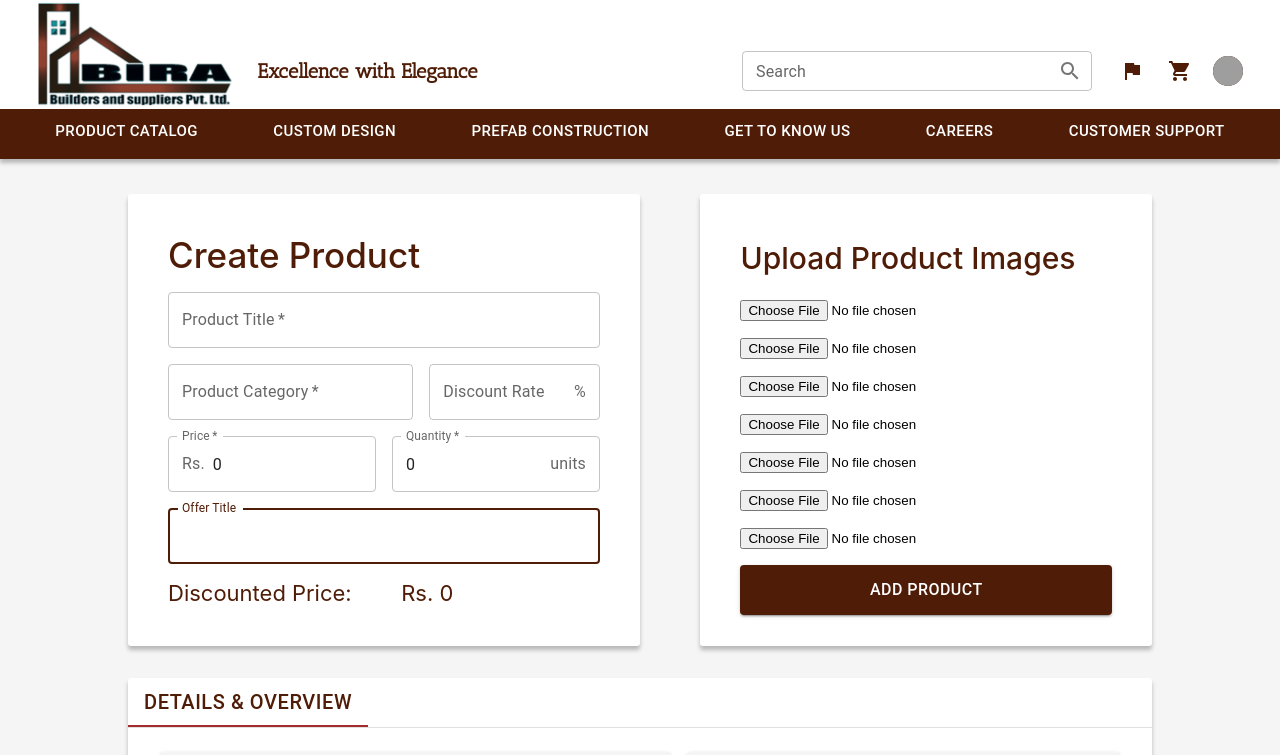
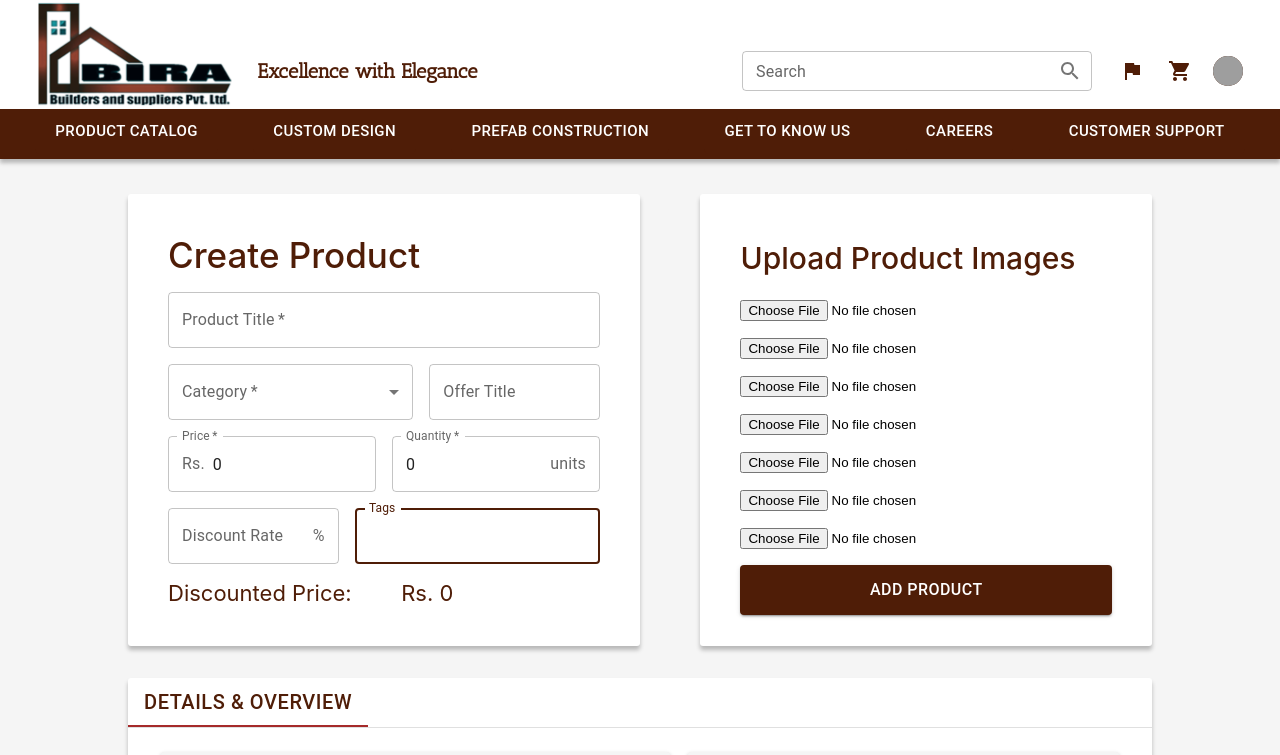
Before and after one commit to NalinMalla/BOSS, a React (Create React App) app: page /product/add in a window 1280 px wide. Shown: the top 755 px of the page. Built offline with nearby package versions, Linux system fonts and the light colour scheme; sample sign-in values are in the browser's storage.

Commit message:
update productAddPage.

```diff
--- a/src/screens/productAddPage.js
+++ b/src/screens/productAddPage.js
@@ -7,6 +7,10 @@ import Grid from "@mui/material/Grid";
 import InputAdornment from "@mui/material/InputAdornment";
 import Tabs from "@mui/material/Tabs";
 import Tab from "@mui/material/Tab";
+import FormControl from "@mui/material/FormControl";
+import InputLabel from "@mui/material/InputLabel";
+import MenuItem from "@mui/material/MenuItem";
+import Select from "@mui/material/Select";
 
 import Colors from "../res/colors";
 
@@ -24,6 +28,7 @@ const ProductAddPage = () => {
   const [specification, setSpecification] = React.useState("");
   const [quantity, setQuantity] = React.useState("0");
   const [discountPrice, setDiscountPrice] = React.useState("0");
+  const [tags, setTags] = React.useState("");
 
   let [valid, setValid] = React.useState(true);
 
@@ -37,6 +42,11 @@ const ProductAddPage = () => {
   const handleDealsChange = (event) => {
     setDeals(event.target.value);
   };
+
+  const handleTagsChange = (event) => {
+    setTags(event.target.value);
+  };
+
   const handleTitleChange = (event) => {
     setTitle(event.target.value);
   };
@@ -56,9 +66,10 @@ const ProductAddPage = () => {
     setPrice(event.target.value);
     event.target.value > 0
       ? setDiscountPrice(
-        (discountRate === "" || discountRate <=0 || discountRate > 100)
+          discountRate === "" || discountRate <= 0 || discountRate > 100
             ? event.target.value
-          : Number(event.target.value) - (Number(discountRate) / 100) * Number(event.target.value)
+            : Number(event.target.value) -
+                (Number(discountRate) / 100) * Number(event.target.value)
         )
       : setDiscountPrice(event.target.value);
   };
@@ -71,7 +82,9 @@ const ProductAddPage = () => {
     setDiscountRate(event.target.value);
     price > 0
       ? setDiscountPrice(
-        (event.target.value === "" || event.target.value <=0 || event.target.value > 100)
+          event.target.value === "" ||
+            event.target.value <= 0 ||
+            event.target.value > 100
             ? price
             : Number(price) - (Number(event.target.value) / 100) * Number(price)
         )
@@ -109,7 +122,7 @@ const ProductAddPage = () => {
       formData.append("description", description);
       formData.append("specification", specification);
       formData.append("discountPrice", discountPrice);
-
+      formData.append("tags", tags);
       axios({
         method: "post",
         url: `http://localhost:5000/products/add`,
@@ -179,47 +192,46 @@ const ProductAddPage = () => {
               </Grid>
 
               <Grid item xs={12} sm={7}>
-                <TextField
-                  required
-                  fullWidth
-                  id="category"
+                <FormControl fullWidth required defaultValue="">
+                  <InputLabel id="demo-simple-select-label">
+                    {category.trim() === "" && valid === false ? (
+                      <span style={{ color: "#D32F2F" }}>Unfilled</span>
+                    ) : (
+                      "Category"
+                    )}
+                  </InputLabel>
+                  <Select
+                    labelId="demo-simple-select-label"
+                    id="demo-simple-select"
                     name="category"
-                  label={
-                    category.trim() === "" && valid === false
-                      ? "Empty field"
-                      : "Product Category"
-                  }
                     value={category}
+                    label="category"
+                    error={category === "" && valid === false}
                     onChange={handleCategoryChange}
-                  error={category.trim() === "" && valid === false}
-                />
+                  >
+                    <MenuItem value="sofa">Sofa</MenuItem>
+                    <MenuItem value="chair">Chair</MenuItem>
+                    <MenuItem value="bed">Bed</MenuItem>
+                    <MenuItem value="wardrobe">Wardrobe</MenuItem>
+                    <MenuItem value="decoration">Decoration</MenuItem>
+                    <MenuItem value="table">Table</MenuItem>
+                    <MenuItem value="shelf">Shelf</MenuItem>
+                    <MenuItem value="window">Window</MenuItem>
+                    <MenuItem value="door">Door</MenuItem>
+                    <MenuItem value="prefab">Prefab</MenuItem>
+                  </Select>
+                </FormControl>
               </Grid>
 
-              <Grid item xs={5}>
+              <Grid item xs={12} sm={5}>
                 <TextField
+                  name="deals"
                   fullWidth
-                  id="discountRate"
-                  name="discountRate"
-                  autoComplete="discountRate"
-                  label={
-                    discountRate.trim() !== "" &&
-                    (Number(discountRate) < 0 || Number(discountRate) > 100) &&
-                    valid === false
-                      ? "Invalid Discount Rate."
-                      : "Discount Rate"
-                  }
-                  InputProps={{
-                    endAdornment: (
-                      <InputAdornment position="end">%</InputAdornment>
-                    ),
-                  }}
-                  value={discountRate}
-                  onChange={handleDiscountRateChange}
-                  error={
-                    discountRate.trim() !== "" &&
-                    (Number(discountRate) < 0 || Number(discountRate) > 100) &&
-                    valid === false
-                  }
+                  id="deals"
+                  label="Offer Title"
+                  autoFocus
+                  value={deals}
+                  onChange={handleDealsChange}
                 />
               </Grid>
 
@@ -281,15 +293,43 @@ const ProductAddPage = () => {
                 />
               </Grid>
 
-              <Grid item xs={12} sm={12}>
+              <Grid item xs={5}>
                 <TextField
-                  name="deals"
                   fullWidth
-                  id="deals"
-                  label="Offer Title"
+                  id="discountRate"
+                  name="discountRate"
+                  autoComplete="discountRate"
+                  label={
+                    discountRate.trim() !== "" &&
+                    (Number(discountRate) < 0 || Number(discountRate) > 100) &&
+                    valid === false
+                      ? "Invalid Discount Rate."
+                      : "Discount Rate"
+                  }
+                  InputProps={{
+                    endAdornment: (
+                      <InputAdornment position="end">%</InputAdornment>
+                    ),
+                  }}
+                  value={discountRate}
+                  onChange={handleDiscountRateChange}
+                  error={
+                    discountRate.trim() !== "" &&
+                    (Number(discountRate) < 0 || Number(discountRate) > 100) &&
+                    valid === false
+                  }
+                />
+              </Grid>
+
+              <Grid item xs={12} sm={7}>
+                <TextField
+                  name="tags"
+                  fullWidth
+                  id="tags"
+                  label="Tags"
                   autoFocus
-                  value={deals}
-                  onChange={handleDealsChange}
+                  value={tags}
+                  onChange={handleTagsChange}
                 />
               </Grid>
 
```
Lines whose indentation alone changed are shown as unchanged.
